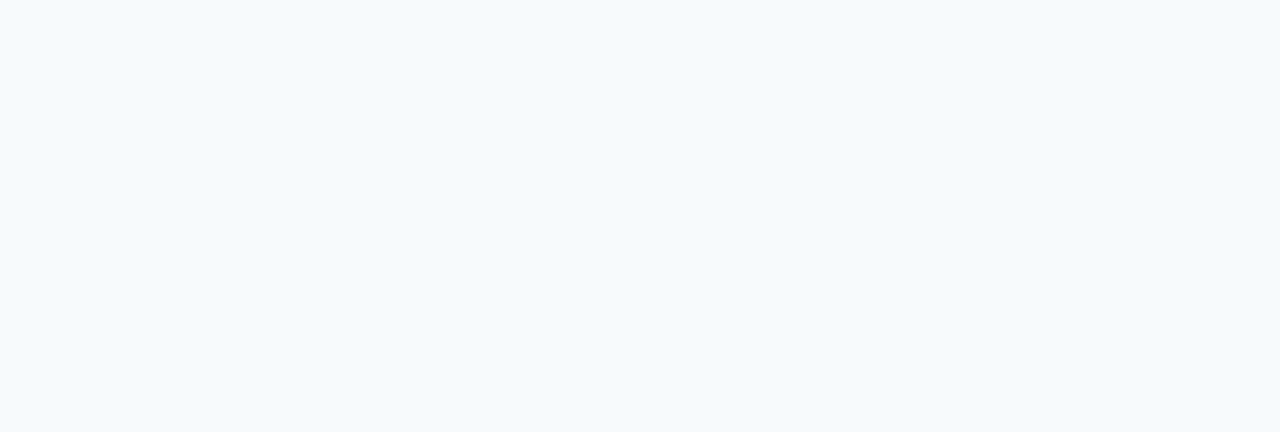
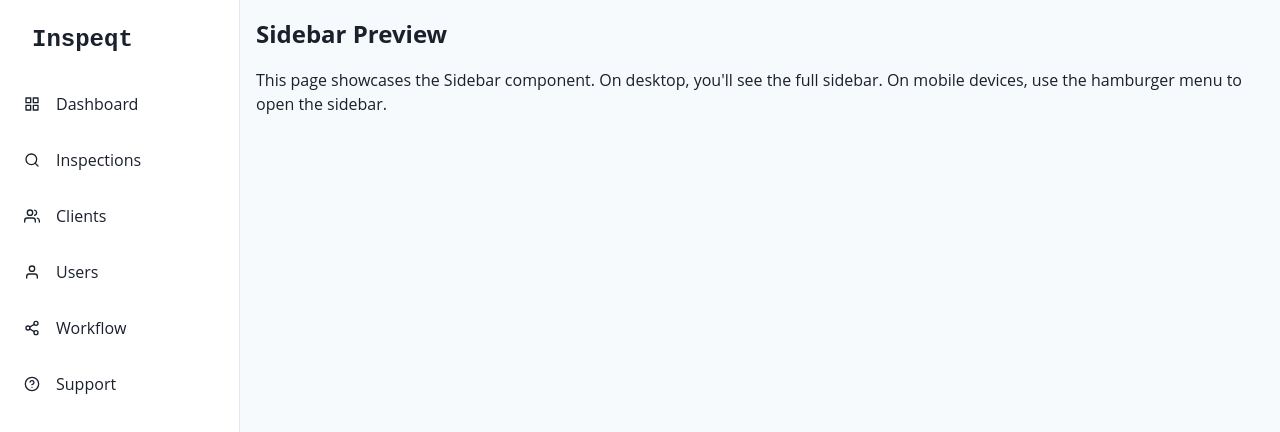
Before and after one commit to rajbreno-agnext/Inspeqt-GenAI-Codes, a React (Create React App) app: page /sidebar in a window 1280 px wide. Before the commit this address had no page. Shown: the top 432 px of the page. Built offline with nearby package versions, Linux system fonts and the light colour scheme; the HTML template or start-up script is replaced by a standard one.

Commit message:
added sidebar

```diff
--- a/src/App.js
+++ b/src/App.js
@@ -2,43 +2,24 @@ import React from 'react';
 import {
   ChakraProvider,
   Box,
-  extendTheme,
 } from '@chakra-ui/react';
 import { BrowserRouter as Router, Route, Routes } from 'react-router-dom';
 import HomePage from './pages/HomePage';
 import DashboardPage from './pages/DashboardPage';
 import CreateJobPage from './pages/CreateJobPage';
-
-const theme = extendTheme({
-  colors: {
-    brand: {
-      50: '#E6FFFA',
-      100: '#B2F5EA',
-      200: '#81E6D9',
-      300: '#4FD1C5',
-      400: '#38B2AC',
-      500: '#319795',
-      600: '#2C7A7B',
-      700: '#285E61',
-      800: '#234E52',
-      900: '#1D4044',
-    },
-  },
-  config: {
-    initialColorMode: 'light',
-    useSystemColorMode: false,
-  },
-});
+import SidebarPreviewPage from './pages/SidebarPreviewPage';
+import theme from './theme'; // Import your custom theme
 
 function App() {
   return (
-    <ChakraProvider theme={theme}>
+    <ChakraProvider theme={theme}> {/* Apply your custom theme here */}
       <Router>
         <Box bg="gray.50" minHeight="100vh">
           <Routes>
             <Route path="/" element={<HomePage />} />
             <Route path="/dashboard" element={<DashboardPage />} />
             <Route path="/create-job" element={<CreateJobPage />} />
+            <Route path="/sidebar" element={<SidebarPreviewPage />} />
           </Routes>
         </Box>
       </Router>
--- /dev/null
+++ b/src/components/Sidebar.js
@@ -0,0 +1,109 @@
+import React from 'react';
+import {
+  Box,
+  Flex,
+  VStack,
+  IconButton,
+  Text,
+  Drawer,
+  DrawerBody,
+  DrawerHeader,
+  DrawerOverlay,
+  DrawerContent,
+  DrawerCloseButton,
+  useDisclosure,
+  useBreakpointValue,
+  Icon,
+} from '@chakra-ui/react';
+import { HamburgerIcon } from '@chakra-ui/icons';
+import { FiGrid, FiSearch, FiUsers, FiUser, FiShare2, FiHelpCircle } from 'react-icons/fi';
+import { Link } from 'react-router-dom';
+
+const SidebarContent = ({ onClose }) => {
+  const menuItems = [
+    { icon: FiGrid, text: 'Dashboard', path: '/dashboard' },
+    { icon: FiSearch, text: 'Inspections', path: '/inspections' },
+    { icon: FiUsers, text: 'Clients', path: '/clients' },
+    { icon: FiUser, text: 'Users', path: '/users' },
+    { icon: FiShare2, text: 'Workflow', path: '/workflow' },
+    { icon: FiHelpCircle, text: 'Support', path: '/support' },
+  ];
+
+  return (
+    <VStack align="stretch" spacing={2}>
+      {menuItems.map((item, index) => (
+        <Flex
+          key={index}
+          align="center"
+          p={3}
+          mx={3}
+          borderRadius="lg"
+          role="group"
+          cursor="pointer"
+          _hover={{
+            bg: 'brand.500',
+            color: 'white',
+          }}
+          onClick={onClose}
+        >
+          <Icon as={item.icon} mr={4} fontSize="16" />
+          <Text>{item.text}</Text>
+        </Flex>
+      ))}
+    </VStack>
+  );
+};
+
+const Sidebar = () => {
+  const { isOpen, onOpen, onClose } = useDisclosure();
+  const isMobile = useBreakpointValue({ base: true, md: false });
+
+  return (
+    <Box>
+      <IconButton
+        display={{ base: 'flex', md: 'none' }}
+        onClick={onOpen}
+        variant="outline"
+        aria-label="open menu"
+        icon={<HamburgerIcon />}
+      />
+
+      <Drawer
+        autoFocus={false}
+        isOpen={isOpen}
+        placement="left"
+        onClose={onClose}
+        returnFocusOnClose={false}
+        onOverlayClick={onClose}
+        size="full"
+      >
+        <DrawerContent>
+          <DrawerCloseButton />
+          <DrawerHeader borderBottomWidth="1px" color="brand.700">Inspeqt</DrawerHeader>
+          <DrawerBody>
+            <SidebarContent onClose={onClose} />
+          </DrawerBody>
+        </DrawerContent>
+      </Drawer>
+
+      <Box
+        display={{ base: 'none', md: 'block' }}
+        w="240px"
+        bg="white"
+        borderRight="1px"
+        borderRightColor="gray.200"
+        h="100vh"
+        position="fixed"
+      >
+        <Flex h="20" alignItems="center" mx="8" justifyContent="space-between">
+          <Text fontSize="2xl" fontFamily="monospace" fontWeight="bold">
+            Inspeqt
+          </Text>
+        </Flex>
+        <SidebarContent />
+      </Box>
+    </Box>
+  );
+};
+
+export default Sidebar;
--- a/src/pages/HomePage.js
+++ b/src/pages/HomePage.js
@@ -5,6 +5,7 @@ import { useNavigate } from 'react-router-dom';
 const navigationButtons = [
   { name: 'Dashboard', path: '/dashboard' },
   { name: 'Create Job', path: '/create-job' },
+  { name: 'Sidebar Preview', path: '/sidebar' },
   // Add more navigation buttons here as needed
 ];
 
@@ -21,9 +22,9 @@ const HomePage = () => {
   );
 
   return (
-    <Box maxWidth="400px" margin="auto" px={4} py={8}>
+    <Box maxWidth="500px" margin="auto" px={4} py={8}>
       <VStack spacing={8} align="stretch">
-        <Heading as="h1" size="xl" textAlign="center">
+        <Heading as="h1" size="lg" textAlign="center" color="brand.700">
           Navigate Inspeqt Page
         </Heading>
         <Input
@@ -31,6 +32,7 @@ const HomePage = () => {
           value={searchQuery}
           onChange={handleSearch}
           size="lg"
+          focusBorderColor="brand.400"
         />
         <Text textAlign="center" color="gray.500">
           Search for pages or select from the options below
@@ -39,7 +41,7 @@ const HomePage = () => {
           {filteredButtons.map((button, index) => (
             <Button
               key={index}
-              colorScheme="teal"
+              colorScheme="brand"
               size="lg"
               width="100%"
               onClick={() => navigate(button.path)}
--- /dev/null
+++ b/src/pages/SidebarPreviewPage.js
@@ -0,0 +1,22 @@
+import React from 'react';
+import { Box, Text } from '@chakra-ui/react';
+import Sidebar from '../components/Sidebar';
+
+const SidebarPreviewPage = () => {
+  return (
+    <Box>
+      <Sidebar />
+      <Box ml={{ base: 0, md: 60 }} p="4">
+        <Text fontSize="2xl" fontWeight="bold">
+          Sidebar Preview
+        </Text>
+        <Text mt="4">
+          This page showcases the Sidebar component. On desktop, you'll see the full sidebar.
+          On mobile devices, use the hamburger menu to open the sidebar.
+        </Text>
+      </Box>
+    </Box>
+  );
+};
+
+export default SidebarPreviewPage;
--- /dev/null
+++ b/src/theme.js
@@ -0,0 +1,42 @@
+import { extendTheme } from '@chakra-ui/react'
+
+const theme = extendTheme({
+  colors: {
+    brand: {
+      50: '#E6FFFA',
+      100: '#B2F5EA',
+      200: '#81E6D9',
+      300: '#4FD1C5',
+      400: '#38B2AC',
+      500: '#319795',
+      600: '#2C7A7B',
+      700: '#285E61',
+      800: '#234E52',
+      900: '#1D4044',
+    },
+  },
+  fonts: {
+    heading: '"Avenir Next", sans-serif',
+    body: '"Open Sans", sans-serif',
+  },
+  components: {
+    Button: {
+      // Custom styles for Button
+      baseStyle: {
+        fontWeight: 'bold',
+      },
+      variants: {
+        solid: (props) => ({
+          bg: props.colorScheme === 'brand' ? 'brand.500' : undefined,
+          _hover: {
+            bg: props.colorScheme === 'brand' ? 'brand.600' : undefined,
+          },
+        }),
+      },
+    },
+    // Add more component style overrides here
+  },
+  // Add more theme customizations here
+})
+
+export default theme
```
